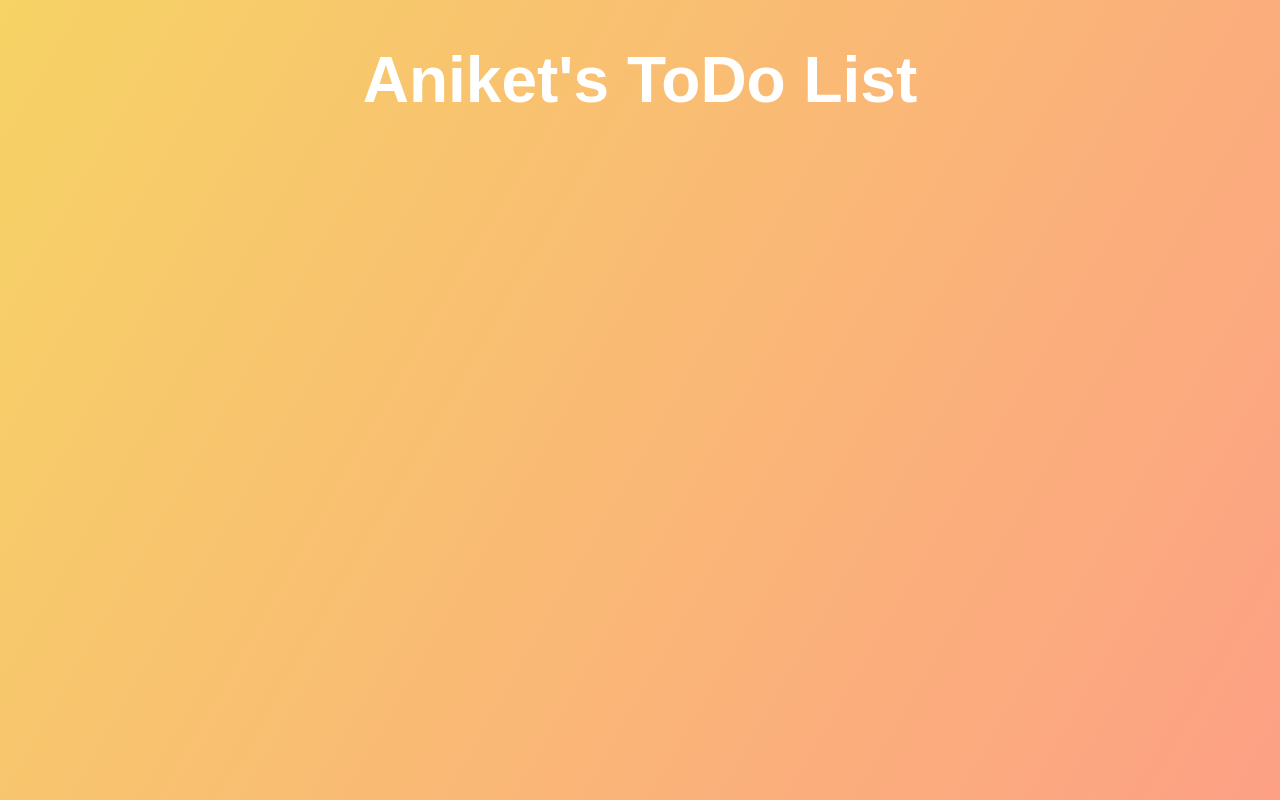
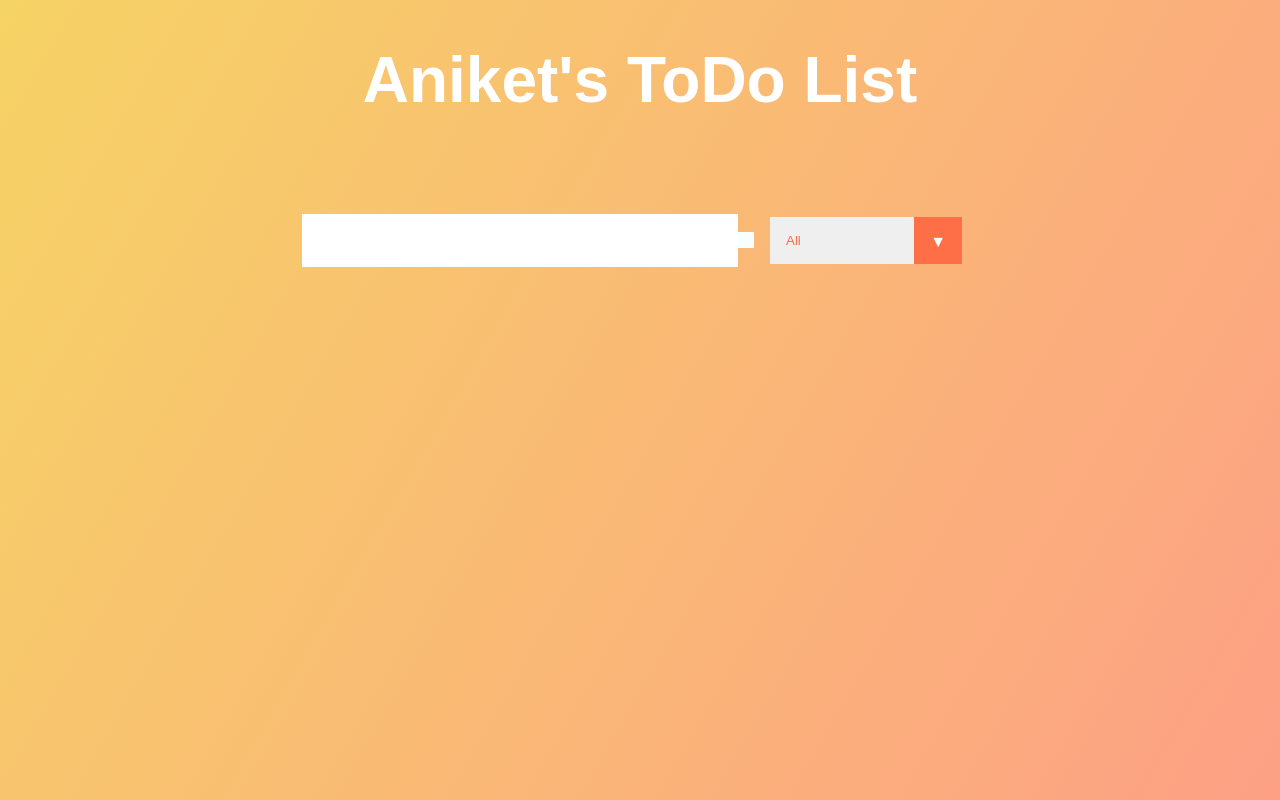
Before and after one commit to aniket1012/To-Do, a React (Create React App) app: page / in a window 1280 px wide. Built offline with nearby package versions, Linux system fonts and the light colour scheme.

Commit message:
added form component with select

```diff
--- a/src/App.js
+++ b/src/App.js
@@ -1,4 +1,6 @@
 import './App.css';
+
+import Form from './Components/Form'
 
 function App() {
   return (
@@ -6,6 +8,7 @@
       <header>
         <h1>Aniket's ToDo List</h1>
       </header>
+      <Form/>
     </div>
   );
 }
--- /dev/null
+++ b/src/Components/Form.js
@@ -0,0 +1,21 @@
+import React from 'react'
+
+const Form = () => {
+    return (
+        <form>
+            <input type='text' className='todo-input'/>
+            <button className='todo-button' type='submit'>
+                <i className='fas fa-plus-sqare'></i>
+            </button>
+            <div className='select'>
+                <select   name ='todos' className='filter-todo'>
+                    <option value='all'>All</option>
+                    <option value='completed'>Completed</option>
+                    <option value='uncompleted'>Uncompleted</option>
+                </select>
+            </div>
+        </form>
+    )
+}
+
+export default Form
```
Also changed, not shown: src/Components/ToDoList.js (added).
